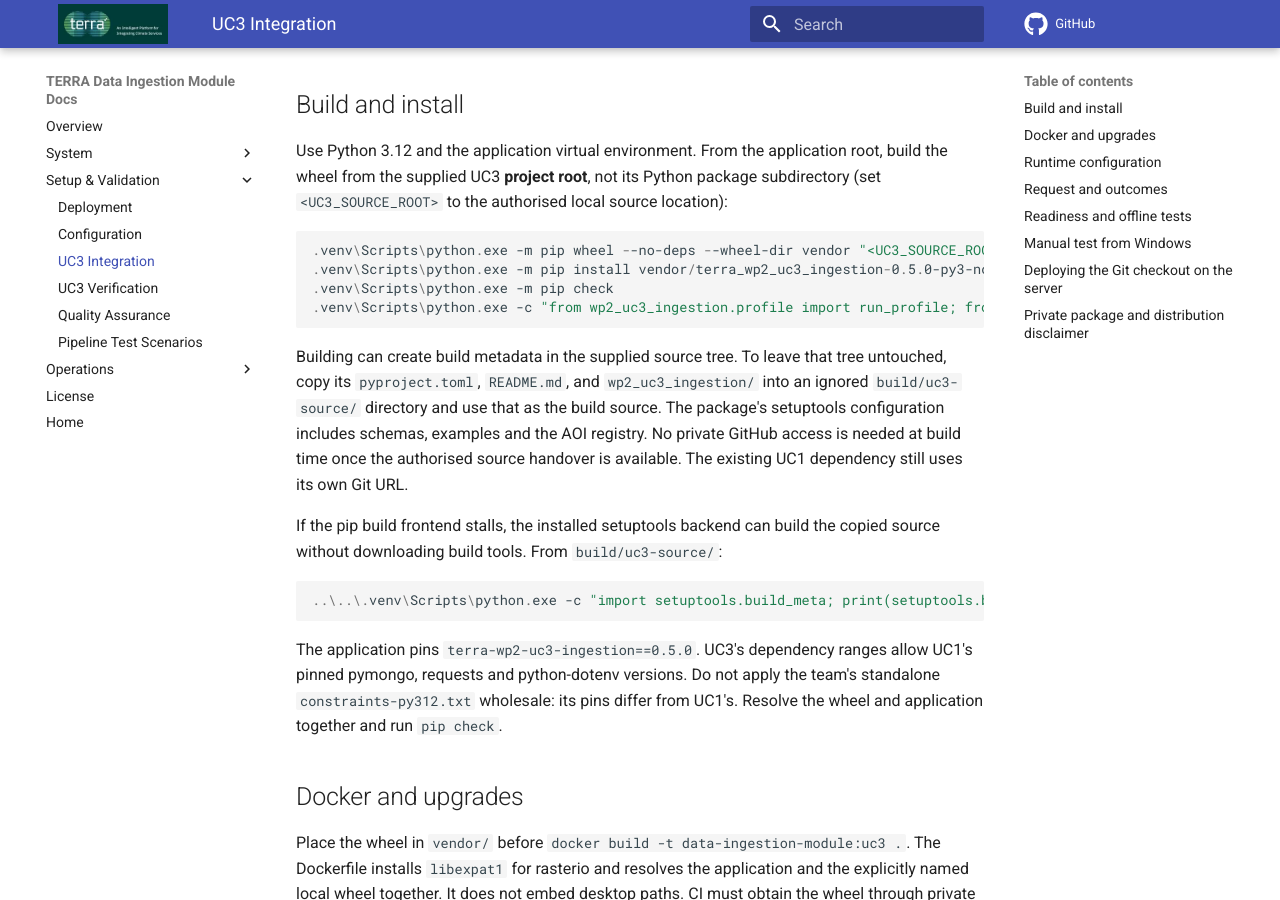
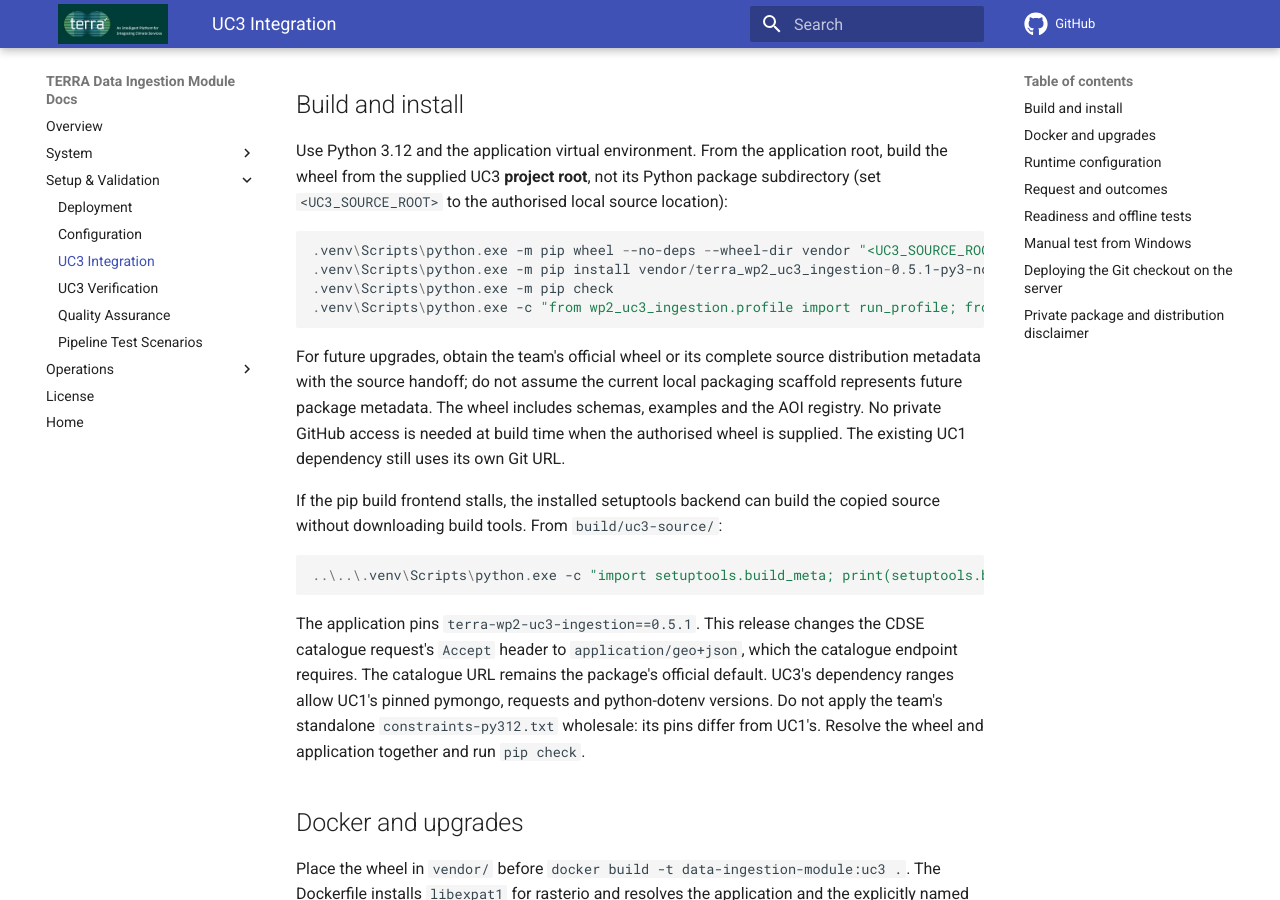
Before and after one commit to terra-horizon/Data_ingestion_module, an MkDocs documentation site: the page built from docs/docs/uc3-integration.md, in a window 1280 px wide and 900 px high, scrolled down 275 px. Built offline with MkDocs 1.6.1 and Material for MkDocs 9.7.7, drawn with Linux system fonts in a browser that asks for light colours; comment, search, counter and statistics services are not loaded; the version menu is left out; some of the changed text lies outside the part shown.

Commit message:
Document UC3 package 0.5.1 upgrade

````diff
--- a/docs/docs/api-reference.md
+++ b/docs/docs/api-reference.md
@@ -195,7 +195,7 @@ The UC3 payload is the package's `wp2_run_response` result. The following is a c
   "collector_result": {
     "schema_version": 2,
     "result_type": "uc3_ingestion_result",
-    "package_version": "0.5.0",
+    "package_version": "0.5.1",
     "profile": "coastal-uc3-sentinel2",
     "request_id": "uc3req_0f610d29f7c25189afd117bb7fc9652e",
     "correlation_id": "example-airflow-run",
--- a/docs/docs/deployment.md
+++ b/docs/docs/deployment.md
@@ -17,7 +17,7 @@ Install and run:
 
 ```bash
 python -m venv .venv
-python -m pip install vendor/terra_wp2_uc3_ingestion-0.5.0-py3-none-any.whl -e ".[test]"
+python -m pip install vendor/terra_wp2_uc3_ingestion-0.5.1-py3-none-any.whl -e ".[test]"
 uvicorn app.main:app --reload
 ```
 
--- a/docs/docs/qa.md
+++ b/docs/docs/qa.md
@@ -28,7 +28,7 @@ The collector's unit tests are owned and run in its source repository. This
 repository tests the installed package at the adapter boundary:
 
 ```bash
-python -m pip install vendor/terra_wp2_uc3_ingestion-0.5.0-py3-none-any.whl -e ".[test]"
+python -m pip install vendor/terra_wp2_uc3_ingestion-0.5.1-py3-none-any.whl -e ".[test]"
 python -m pytest
 ```
 
--- a/docs/docs/uc3-integration.md
+++ b/docs/docs/uc3-integration.md
@@ -8,12 +8,12 @@ Use Python 3.12 and the application virtual environment. From the application ro
 
 ```powershell
 .venv\Scripts\python.exe -m pip wheel --no-deps --wheel-dir vendor "<UC3_SOURCE_ROOT>"
-.venv\Scripts\python.exe -m pip install vendor/terra_wp2_uc3_ingestion-0.5.0-py3-none-any.whl -e ".[test]"
+.venv\Scripts\python.exe -m pip install vendor/terra_wp2_uc3_ingestion-0.5.1-py3-none-any.whl -e ".[test]"
 .venv\Scripts\python.exe -m pip check
 .venv\Scripts\python.exe -c "from wp2_uc3_ingestion.profile import run_profile; from wp2_uc3_ingestion.contract import load_schema; from wp2_uc3_ingestion.requests_builder import load_authorised_aois; print(load_schema('acquisition_request')['title']); print(len(load_authorised_aois()['aois']))"
 ```
 
-Building can create build metadata in the supplied source tree. To leave that tree untouched, copy its `pyproject.toml`, `README.md`, and `wp2_uc3_ingestion/` into an ignored `build/uc3-source/` directory and use that as the build source. The package's setuptools configuration includes schemas, examples and the AOI registry. No private GitHub access is needed at build time once the authorised source handover is available. The existing UC1 dependency still uses its own Git URL.
+For future upgrades, obtain the team's official wheel or its complete source distribution metadata with the source handoff; do not assume the current local packaging scaffold represents future package metadata. The wheel includes schemas, examples and the AOI registry. No private GitHub access is needed at build time when the authorised wheel is supplied. The existing UC1 dependency still uses its own Git URL.
 
 If the pip build frontend stalls, the installed setuptools backend can build the copied source without downloading build tools. From `build/uc3-source/`:
 
@@ -21,7 +21,7 @@ If the pip build frontend stalls, the installed setuptools backend can build the
 ..\..\.venv\Scripts\python.exe -c "import setuptools.build_meta; print(setuptools.build_meta.build_wheel('../../vendor'))"
 ```
 
-The application pins `terra-wp2-uc3-ingestion==0.5.0`. UC3's dependency ranges allow UC1's pinned pymongo, requests and python-dotenv versions. Do not apply the team's standalone `constraints-py312.txt` wholesale: its pins differ from UC1's. Resolve the wheel and application together and run `pip check`.
+The application pins `terra-wp2-uc3-ingestion==0.5.1`. This release changes the CDSE catalogue request's `Accept` header to `application/geo+json`, which the catalogue endpoint requires. The catalogue URL remains the package's official default. UC3's dependency ranges allow UC1's pinned pymongo, requests and python-dotenv versions. Do not apply the team's standalone `constraints-py312.txt` wholesale: its pins differ from UC1's. Resolve the wheel and application together and run `pip check`.
 
 ## Docker and upgrades
 
@@ -88,12 +88,12 @@ Tests use the real package for contract translation and resource checks, with ac
 
 ## Manual test from Windows
 
-Validation on 19 October 2026: `data-ingestion-module:uc3-test` built successfully on Docker Desktop Linux/amd64. All 57 tests passed inside the image, and `pip check` found no broken requirements. An isolated HTTP smoke test confirmed liveness 200, UC3 OpenAPI registration, all 15 bundled AOIs, and readiness 503 with `package: ok` when configuration was absent. No live acquisition or production storage access was performed.
+The previous `0.5.0` image passed the Docker and offline API checks described in the earlier integration validation. The current `0.5.1` wheel must be installed and checked before use; package-level catalogue behavior can be regression-checked offline without making a CDSE request. No live acquisition or production storage access is part of that check.
 
 If Docker cannot read a wheel built by a sandboxed Windows process, reset only that artifact's permissions to inherit from its parent directory, then rebuild:
 
 ```powershell
-icacls vendor\terra_wp2_uc3_ingestion-0.5.0-py3-none-any.whl /reset
+icacls vendor\terra_wp2_uc3_ingestion-0.5.1-py3-none-any.whl /reset
 ```
 
 Add the UC3 settings from `.env.example` to your existing private `.env`; retain the UC1 values. For a host Python process, use storage addresses reachable from Windows, not container-only DNS names. Start the application from the project root:
@@ -123,7 +123,7 @@ Use port `18001` for the URLs above. This runs separately from the Compose servi
 
 ## Deploying the Git checkout on the server
 
-Commit the application, tests, configuration template and documentation. Deliver `vendor/terra_wp2_uc3_ingestion-0.5.0-py3-none-any.whl` separately to the server's checkout via private file transfer or artifact storage: it is Git-ignored, so `git pull` alone cannot supply it. Alternatively deliver a built application image through a private image registry. Do not commit the wheel, source handover, or `.env`.
+Commit the application, tests, configuration template and documentation. Deliver `vendor/terra_wp2_uc3_ingestion-0.5.1-py3-none-any.whl` separately to the server's checkout via private file transfer or artifact storage: it is Git-ignored, so `git pull` alone cannot supply it. Alternatively deliver a built application image through a private image registry. Do not commit the wheel, source handover, or `.env`.
 
 Merge the UC3 variables into the server's existing private `.env`. The intended shared deployment settings are:
 
````
Also changed, not shown: README.md, 1 other file.
